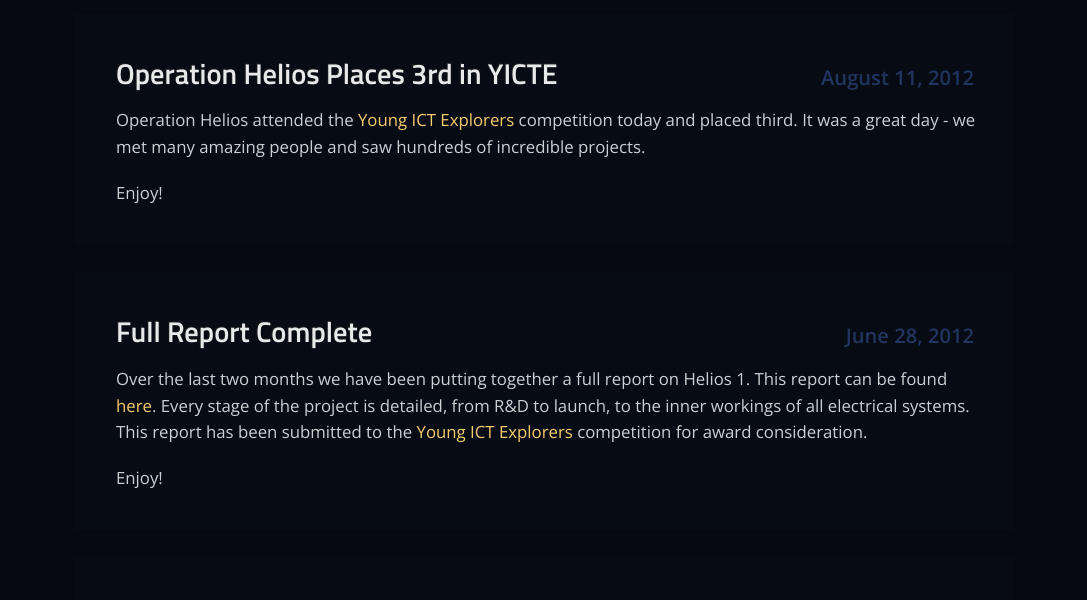
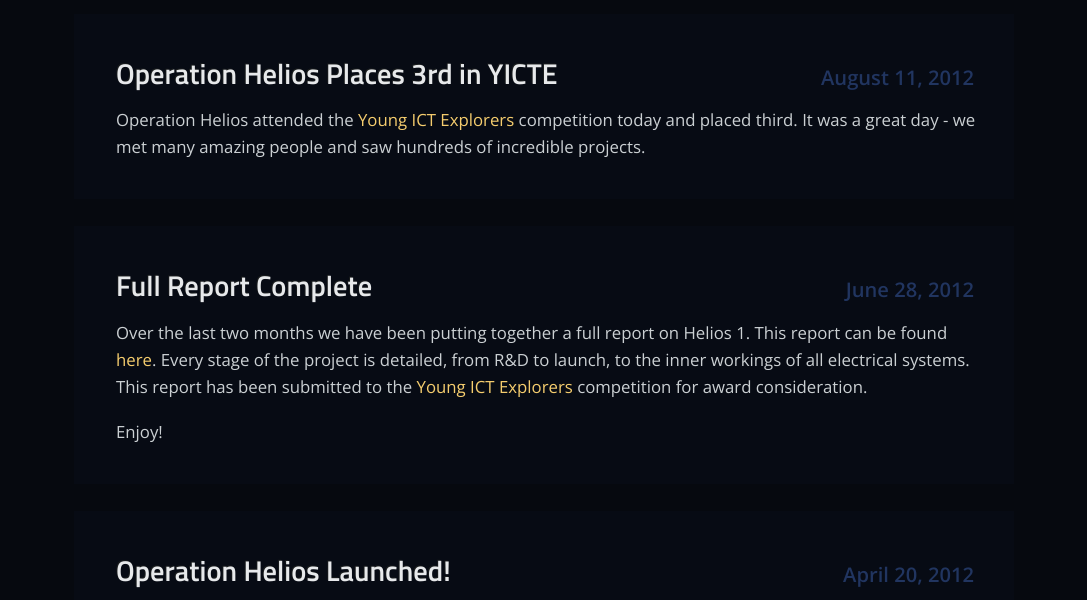
Before and after one commit to Operation-Helios/Operation-Helios.github.io, a plain HTML site: page helios1.html in a window 1280 px wide. Shown: the part 171-771 px from the top of the page, without its empty margins (96-1183 px from the left). Drawn offline with nearby package versions, Linux system fonts and the light colour scheme.

Commit message:
fixed typo

```diff
--- a/helios1.html
+++ b/helios1.html
@@ -26,7 +26,6 @@
 					<div class='date'>August 11, 2012</div>
 					<a href='#11082012-operation-helios-places-third' class='title'>Operation Helios Places 3rd in YICTE</a>
 					<p>Operation Helios attended the <a href='http://www.youngictexplorers.net.au/cms/' target='_blank'>Young ICT Explorers</a> competition today and placed third. It was a great day - we met many amazing people and saw hundreds of incredible projects.</p>
-					<p>Enjoy!</p>
 				</div>
 				<div class='post'>
 					<a class='anchor' id='28062012-full-report-complete'></a>
```
